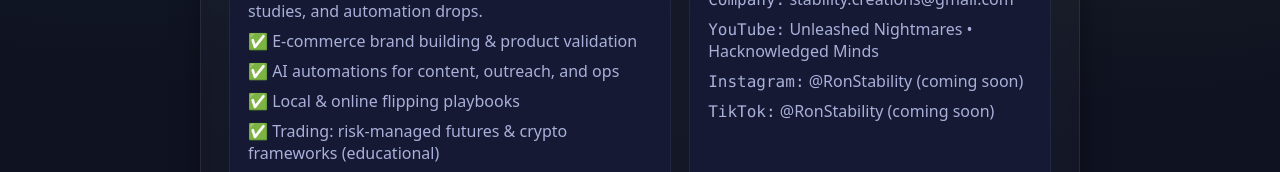
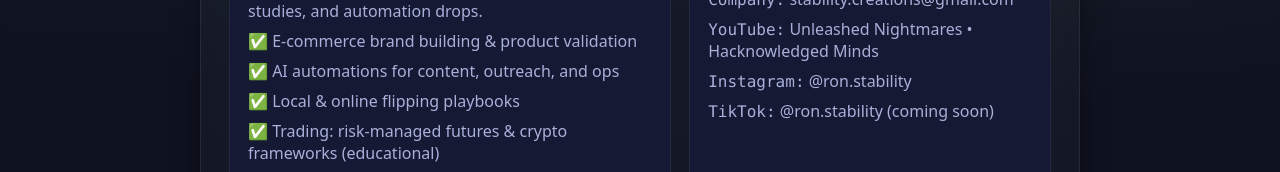
Before and after one commit to mobstability00/mobstability00.github.io, a plain HTML site: page index.html in a window 1280 px wide. Shown: the part 387-559 px from the top of the page. Drawn offline with Linux system fonts and the light colour scheme.

Commit message:
index.html

```diff
--- a/index.html
+++ b/index.html
@@ -75,8 +75,8 @@
             <li><span class="mono">Email:</span> ron.stability@gmail.com</li>
             <li><span class="mono">Company:</span> stability.creations@gmail.com</li>
             <li><span class="mono">YouTube:</span> Unleashed Nightmares • Hacknowledged Minds</li>
-            <li><span class="mono">Instagram:</span> @RonStability (coming soon)</li>
-            <li><span class="mono">TikTok:</span> @RonStability (coming soon)</li>
+            <li><span class="mono">Instagram:</span> @ron.stability </li>
+            <li><span class="mono">TikTok:</span> @ron.stability (coming soon)</li>
           </ul>
         </section>
       </div>
```
